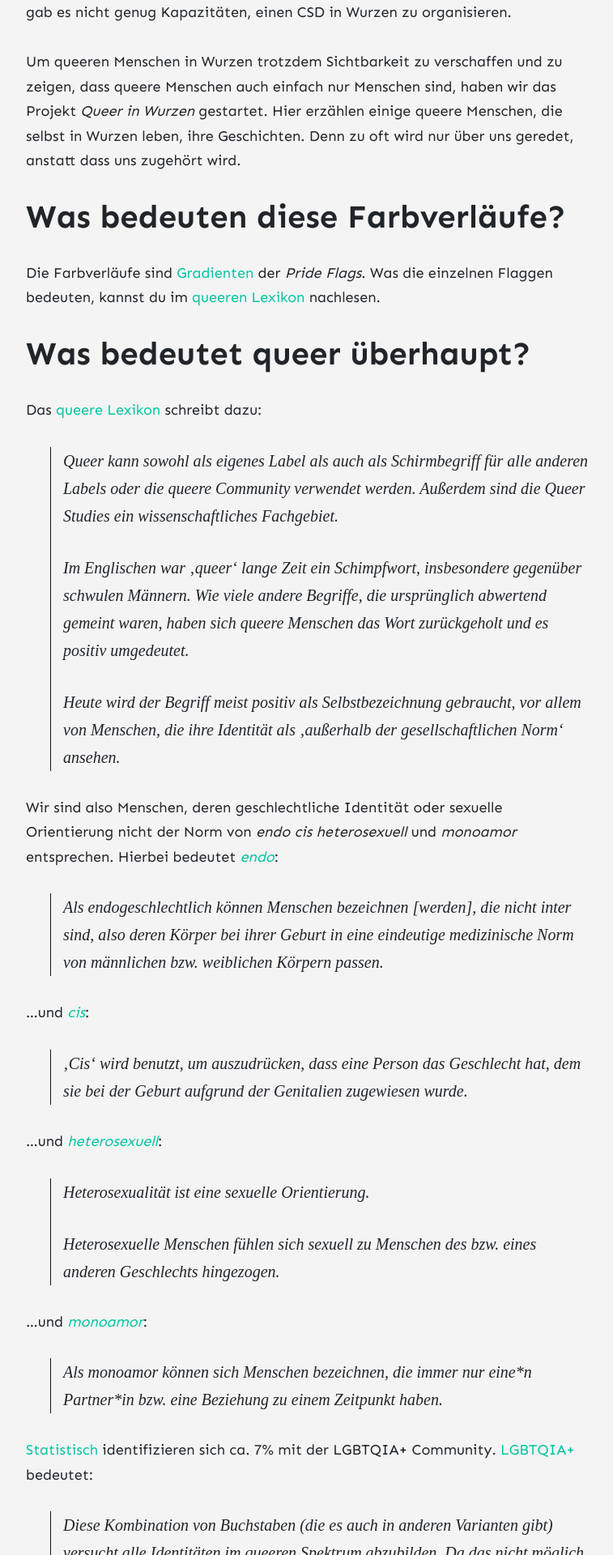
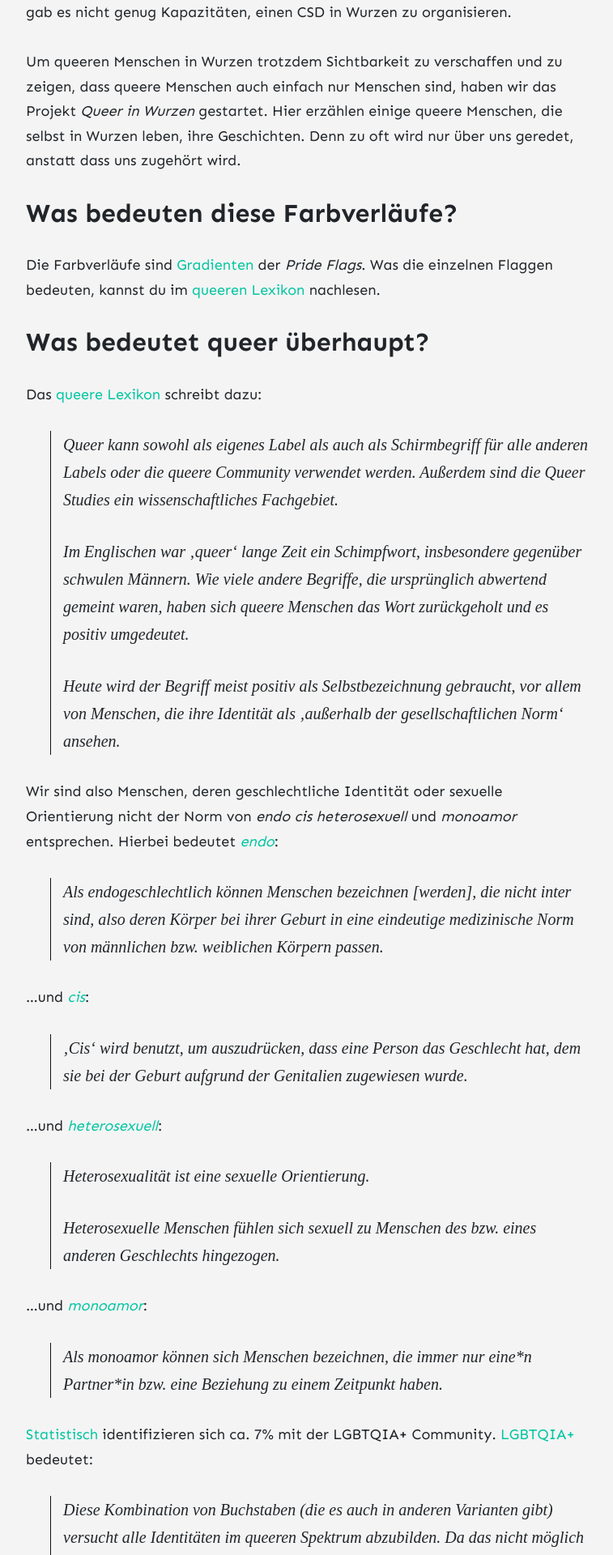
Before and after one commit to timber-they/queerInWurzen, a Jekyll site: the page built from _pages/about.md, in a window 1280 px wide. Shown: the part 1231-3151 px from the top of the page at 81% size, without its empty margins (258-1015 px from the left). Built offline with Jekyll 4.4.1, drawn with Linux system fonts in a browser that asks for light colours; nearby versions of some CDN libraries; comment, search, counter and statistics services are not loaded.

Commit message:
optimize SEO

```diff
--- a/_layouts/categories.html
+++ b/_layouts/categories.html
@@ -4,6 +4,7 @@ layout: default
 permalink: "/categories.html"
 ---
 
+<h1 class="sitetag">Kategorien</h1>
 
 {% for category in site.categories %}
 <h4 class="mt-5 mb-neg-30" id="{{ category[0] | replace: " ","-" }}"><span class="text-capitalize badge badge-primary text-small">{{ category[0] }}</span></h4>
--- a/_pages/about.md
+++ b/_pages/about.md
@@ -13,11 +13,11 @@ Letztes Jahr gab es das erste Mal einen [CSD in Wurzen](https://www.instagram.co
 
 Um queeren Menschen in Wurzen trotzdem Sichtbarkeit zu verschaffen und zu zeigen, dass queere Menschen auch einfach nur Menschen sind, haben wir das Projekt *Queer in Wurzen* gestartet. Hier erzählen einige queere Menschen, die selbst in Wurzen leben, ihre Geschichten. Denn zu oft wird nur über uns geredet, anstatt dass uns zugehört wird.
 
-# Was bedeuten diese Farbverläufe?
+## Was bedeuten diese Farbverläufe?
 
 Die Farbverläufe sind [Gradienten](https://cesque.com/gaydient/) der *Pride Flags*. Was die einzelnen Flaggen bedeuten, kannst du im [queeren Lexikon](https://queer-lexikon.net/pride-flags/) nachlesen.
 
-# Was bedeutet queer überhaupt?
+## Was bedeutet queer überhaupt?
 
 Das [queere Lexikon](https://queer-lexikon.net/2017/06/08/queer/) schreibt dazu:
 
```
Also changed, not shown: _pages/categories.md (line endings or trailing spaces).
